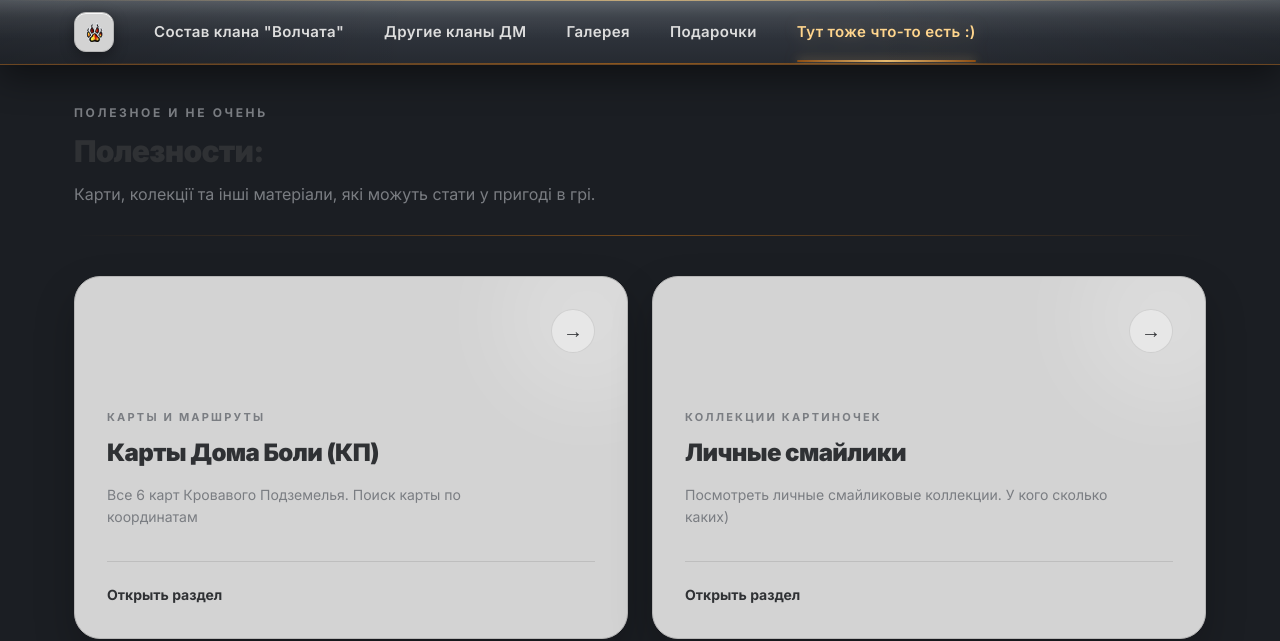
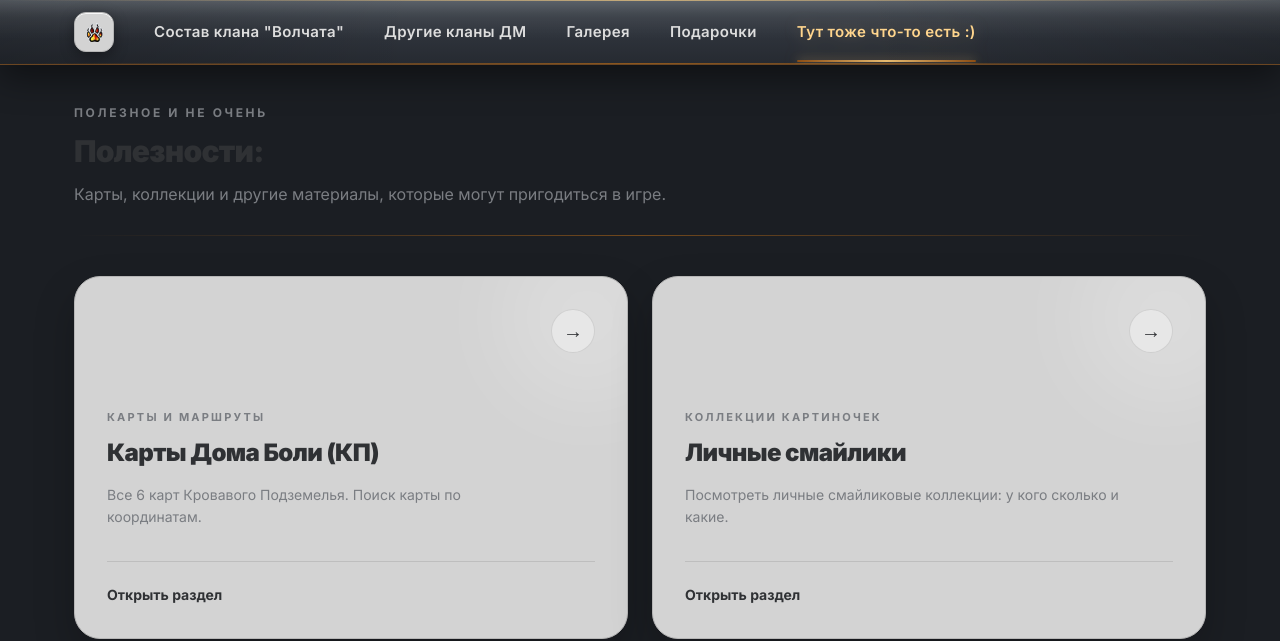
Before and after one commit to reverie-w-sh/dm-portal, a Next.js app: page /links in a window 1280 px wide. Shown: the top 641 px of the page. Built offline with nearby package versions, Linux system fonts and the light colour scheme; some icons are missing.

Commit message:
Update page.tsx

```diff
--- a/src/app/links/page.tsx
+++ b/src/app/links/page.tsx
@@ -11,7 +11,7 @@ const usefulLinks = [
     category: "Карты и маршруты",
     title: "Карты Дома Боли (КП)",
     description:
-      "Все 6 карт Кровавого Подземелья. Поиск карты по координатам",
+      "Все 6 карт Кровавого Подземелья. Поиск карты по координатам.",
   },
   {
     href: "/personal-smiles",
@@ -19,7 +19,7 @@ const usefulLinks = [
     category: "Коллекции картиночек",
     title: "Личные смайлики",
     description:
-      "Посмотреть личные смайликовые коллекции. У кого сколько каких)",
+      "Посмотреть личные смайликовые коллекции: у кого сколько и какие.",
   },
 ];
 
@@ -36,8 +36,7 @@ export default function LinksPage() {
         </h1>
 
         <p className="text-ink-muted mt-3 max-w-2xl leading-relaxed">
-          Карти, колекції та інші матеріали, які можуть
-          стати у пригоді в грі.
+          Карты, коллекции и другие материалы, которые могут пригодиться в игре.
         </p>
 
         <div className="divider-accent mt-7" />
```
